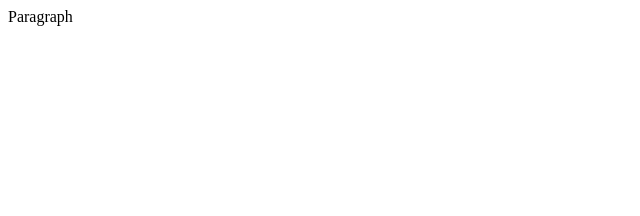
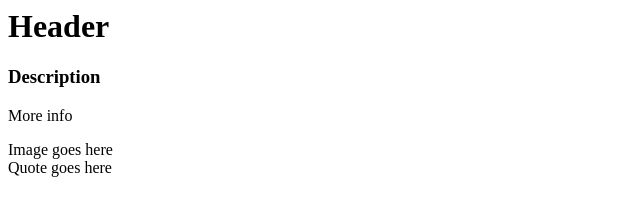
Before and after one commit to devashrlucas/Nature-Poster, a website: page index.html in a window 1280 px wide. Shown: the whole page, without its empty margins (0-640 px from the left). Drawn offline with Linux system fonts and the light colour scheme.

Commit message:
Added several base elements.

```diff
--- a/index.html
+++ b/index.html
@@ -6,6 +6,14 @@
     <script type="text/javascript" src="js/index.js"></script>
   </head>
   <body>
-    <p>Paragraph</p>
+    <header>
+      <h1>Header</h1>
+      <h3>Description</h3>
+      <p>More info</p>
+    </header>
+    <div class="container" id="app-container">
+      <div class="container" id="image-container">Image goes here</div>
+      <div class="container" id="quote-container">Quote goes here</div>
+    </div>
   </body>
 </html>
```
